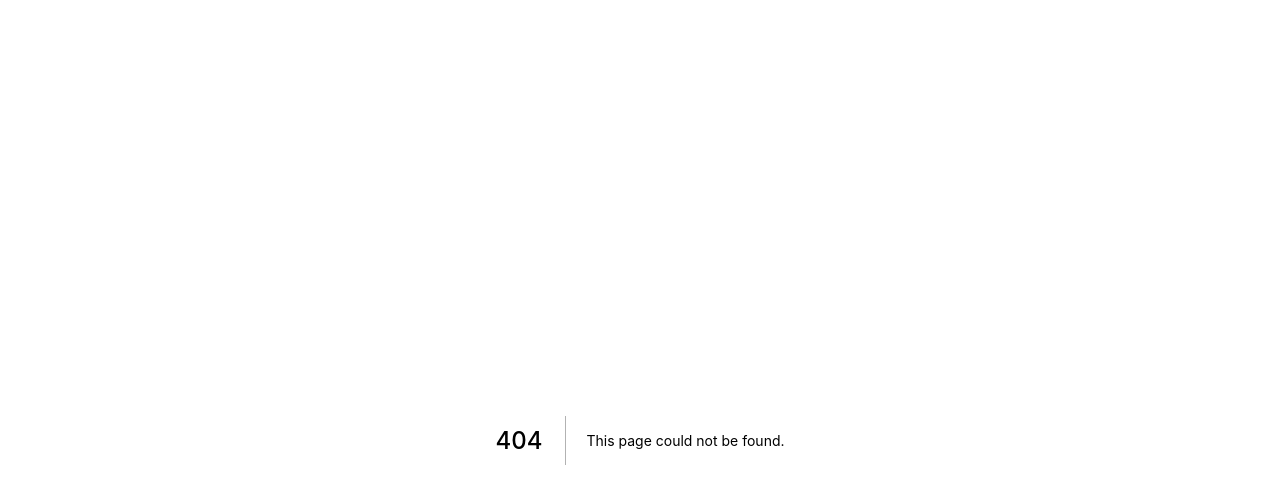
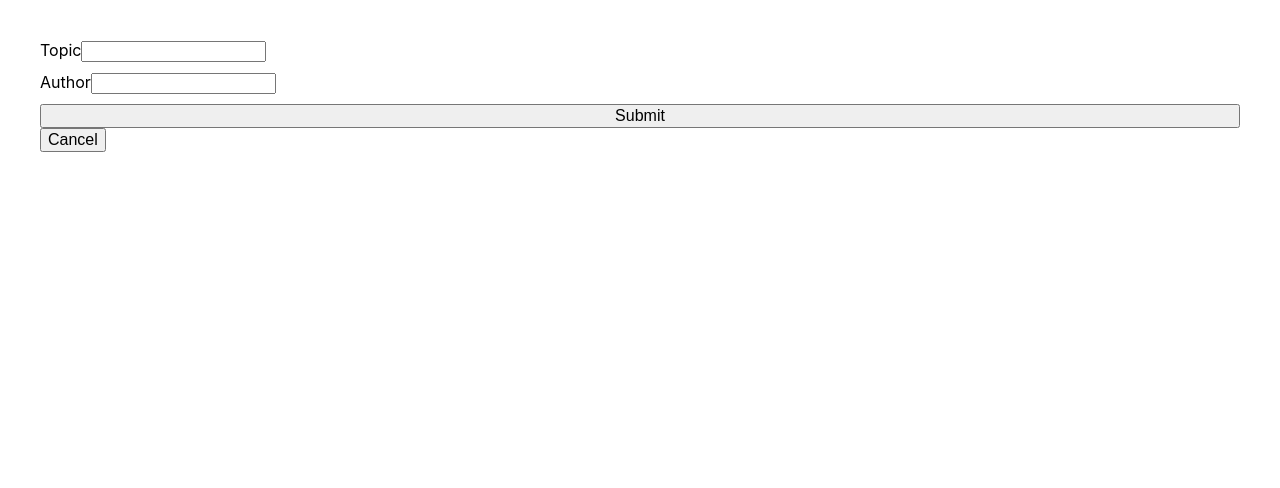
Before and after one commit to Gw3i/lean-coffee-app, a Next.js app: page /edit-card in a window 1280 px wide. Before the commit this address had no page. Shown: the top 488 px of the page. Built offline with nearby package versions, Linux system fonts and the light colour scheme.

Commit message:
Add edit-card page

```diff
--- /dev/null
+++ b/pages/edit-card.js
@@ -0,0 +1,9 @@
+import CardForm from "../src/components/CardForm";
+
+export default function EditCard() {
+  return (
+    <>
+      <CardForm />
+    </>
+  );
+}
```
